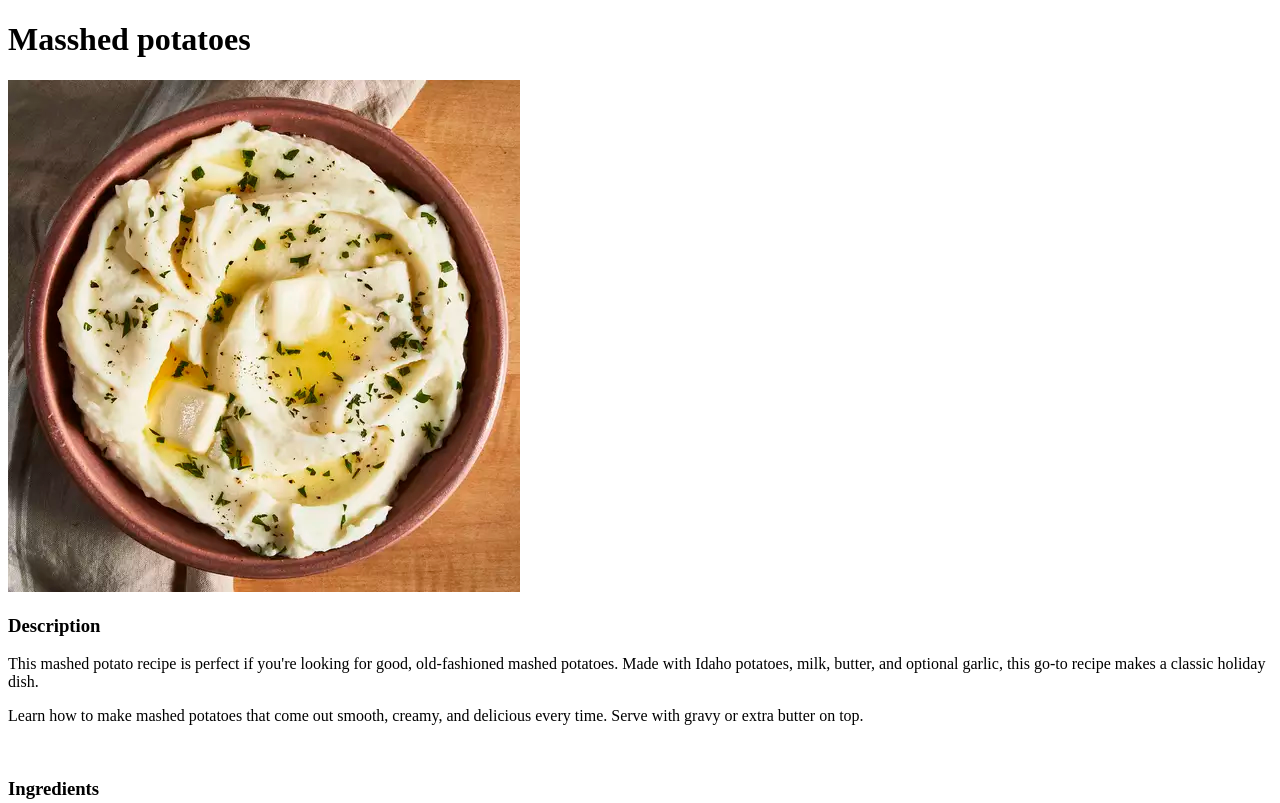
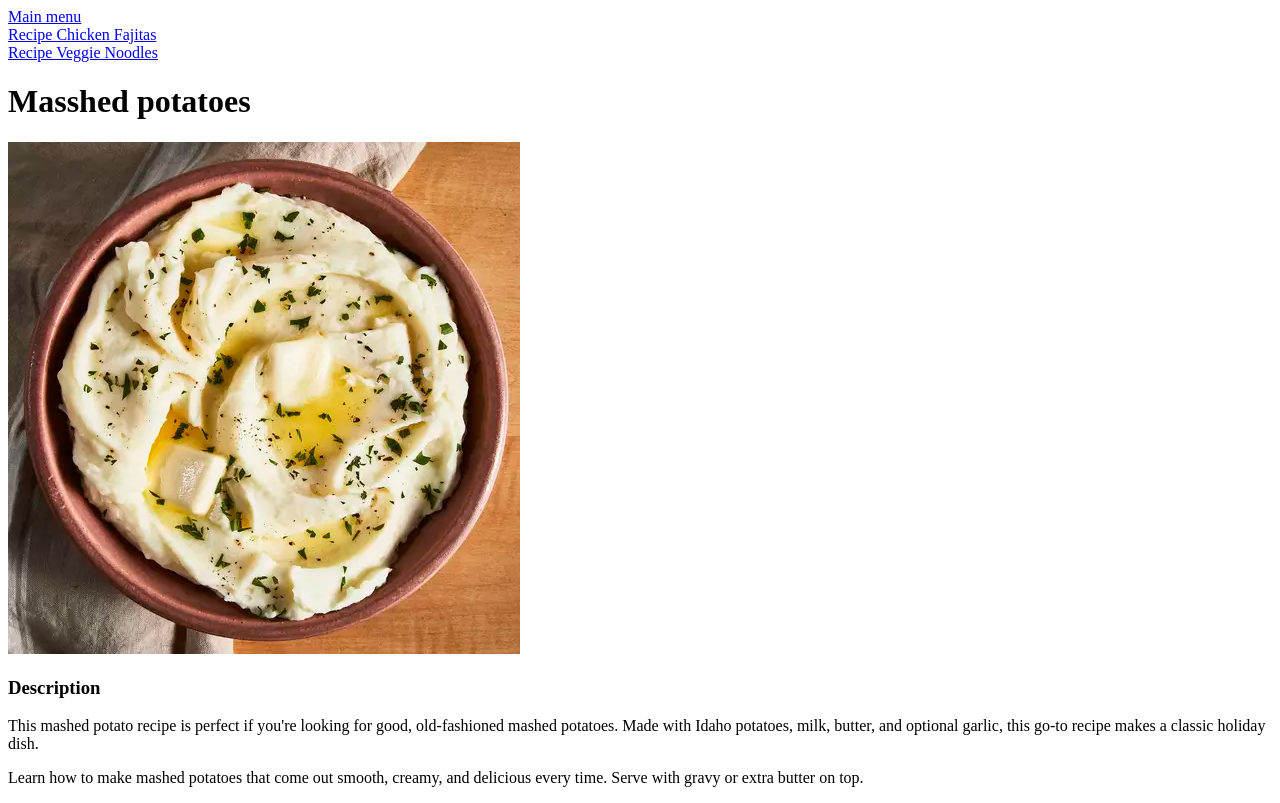
Before and after one commit to Bodokeyk/odin-recipes2023, a plain HTML site: page recipes/purepapa.html in a window 1280 px wide. Shown: the top 803 px of the page. Drawn offline with Linux system fonts and the light colour scheme.

Commit message:
Basic navigation menu, every page connected between them

```diff
--- a/recipes/purepapa.html
+++ b/recipes/purepapa.html
@@ -6,6 +6,13 @@
     <title>Masshed Potatoes</title>
 </head>
 <body>
+    <div>
+        <a href="../index.html">Main menu </a>
+        <br>
+        <a href="chickenfajita.html">Recipe Chicken Fajitas</a>
+        <br>
+        <a href="veggienoodles.html"> Recipe Veggie Noodles</a>
+    </div>
     <h1>
         Masshed potatoes
     </h1>
```
Also changed, not shown: index.html (+2 -0 lines), recipes/chickenfajita.html (+8 -1 lines), recipes/veggienoodles.html (+7 -0 lines).
